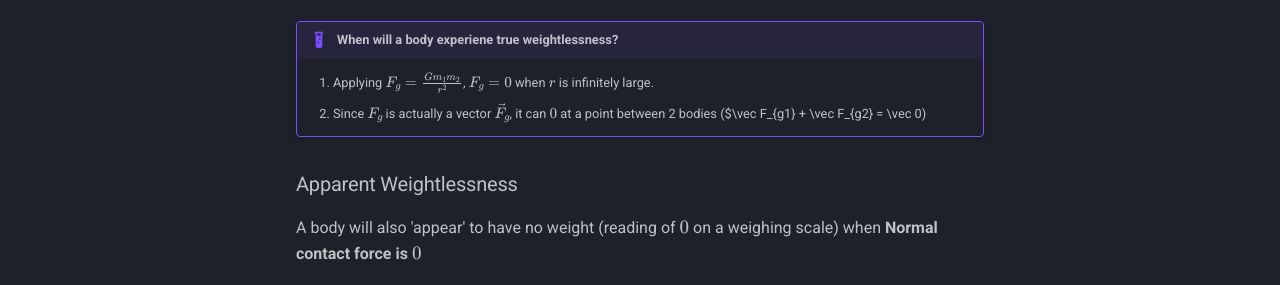
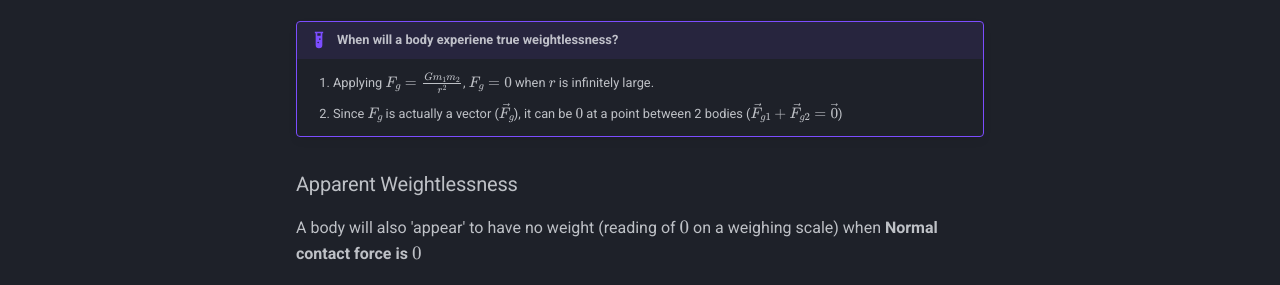
Before and after one commit to nushastro/website, an MkDocs documentation site: the page built from docs/celestial/gravitation/gravitational_field.md, in a window 1280 px wide and 900 px high, scrolled down 2529 px. Shown: the part 434-719 px from the top of the window. Built offline with MkDocs 1.6.1 and Material for MkDocs 9.7.7, drawn with Linux system fonts in a browser that asks for light colours.

Commit message:
fix typo

```diff
--- a/docs/celestial/gravitation/gravitational_field.md
+++ b/docs/celestial/gravitation/gravitational_field.md
@@ -99,7 +99,7 @@ From the definition of weight as the gravitational force that acts on a body, **
 !!! Example "When will a body experiene true weightlessness?"
 
     1. Applying $F_g = \frac{Gm_1m_2}{r^2}$, $F_g = 0$ when $r$ is infinitely large.
-    2. Since $F_g$ is actually a vector $\vec F_g$, it can $0$ at a point between 2 bodies ($\vec F_{g1} + \vec F_{g2} = \vec 0)
+    2. Since $F_g$ is actually a vector ($\vec F_g$), it can be $0$ at a point between 2 bodies ($\vec F_{g1} + \vec F_{g2} = \vec 0$)
 
 ### Apparent Weightlessness
 
```
